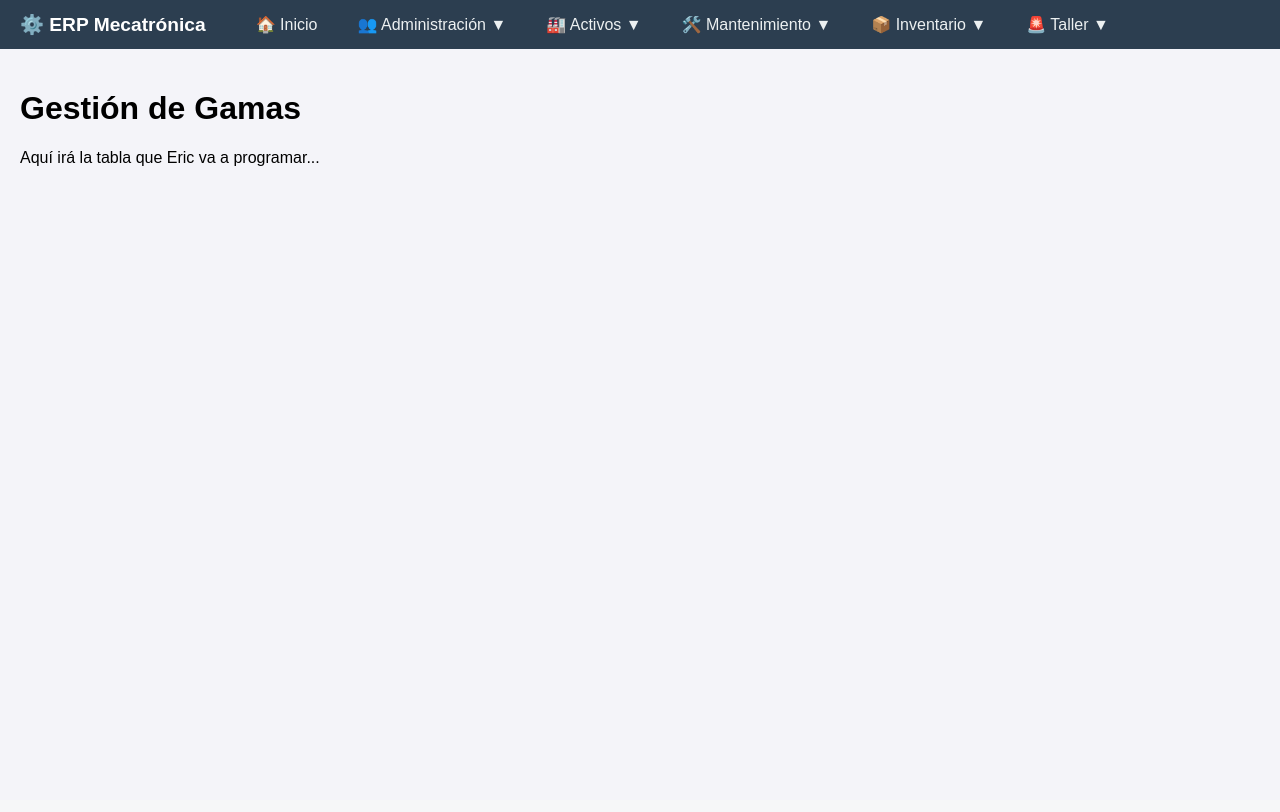
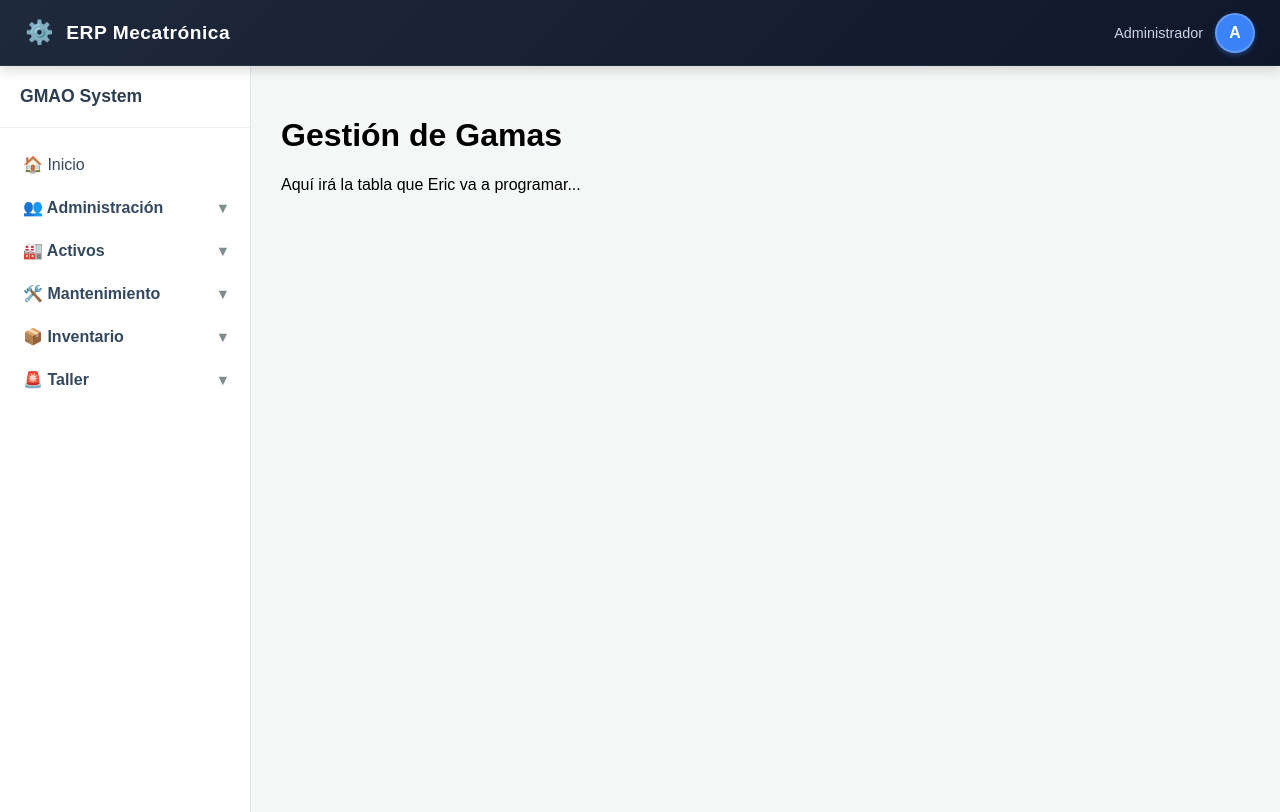
Before and after one commit to vicenteespadas3/Proyecto-Lenguaje-de-Marcas-Grupo-B, a PHP site: page /HTML/plantilla_base.html in a window 1280 px wide. Before the commit the page ends 166 px from the top, so only its background shows below. Run offline with PHP 8.4, Linux system fonts and the light colour scheme.

Commit message:
feat: implement core application layout, navigation menu, and initial pages for machinery, suppliers, and file management

```diff
--- a/CSS/estilos.css
+++ b/CSS/estilos.css
@@ -9,17 +9,49 @@ body {
 
 /* --- ESTILOS DEL MENÚ PRINCIPAL --- */
 .menu-principal {
-    background-color: #2c3e50;
+    background: linear-gradient(135deg, #1e293b, #0f172a);
     display: flex;
     align-items: center;
-    padding: 0 20px;
+    padding: 0 25px;
+    height: 65px;
+    box-shadow: 0 4px 12px rgba(0,0,0,0.15);
+    border-bottom: 1px solid rgba(255,255,255,0.05);
+    position: relative;
+    z-index: 1000;
 }
 
 .menu-principal .logo {
     color: white;
+    font-weight: 800;
+    font-size: 1.2em;
+    letter-spacing: 0.5px;
+    display: flex;
+    align-items: center;
+    gap: 12px;
+}
+
+.menu-principal .user-profile {
+    display: flex;
+    align-items: center;
+    gap: 12px;
+    color: #cbd5e1;
+    font-size: 0.9em;
+    font-weight: 500;
+}
+
+.menu-principal .avatar {
+    width: 36px;
+    height: 36px;
+    border-radius: 50%;
+    background-color: #3b82f6;
+    color: white;
+    display: flex;
+    align-items: center;
+    justify-content: center;
     font-weight: bold;
-    font-size: 1.2em;
-    margin-right: 30px;
+    font-size: 1.1em;
+    box-shadow: 0 2px 5px rgba(59, 130, 246, 0.4);
+    border: 2px solid rgba(255, 255, 255, 0.2);
 }
 
 .menu-principal ul {
@@ -135,3 +167,211 @@ body {
 .btn-entrar:hover {
     background-color: #2980b9;
 }
+
+/* --- ESTILOS DE LA APLICACIÓN (PANELES, SIDEBAR, TABLAS) --- */
+.app-body {
+    display: flex;
+    min-height: calc(100vh - 54px);
+}
+
+.sidebar {
+    width: 250px;
+    background-color: #ffffff;
+    border-right: 1px solid #e0e6ed;
+    display: flex;
+    flex-direction: column;
+    box-shadow: 2px 0 5px rgba(0,0,0,0.02);
+}
+
+.sidebar-header {
+    padding: 20px;
+    font-weight: bold;
+    font-size: 1.1em;
+    color: #2c3e50;
+    border-bottom: 1px solid #ecf0f1;
+}
+
+.sidebar-nav {
+    display: flex;
+    flex-direction: column;
+    padding: 15px 0;
+    overflow-y: auto; /* Para pantallas pequeñas */
+}
+
+.sidebar-category {
+    display: flex;
+    align-items: center;
+    border-left: 3px solid transparent;
+}
+
+
+
+.category-link {
+    flex: 1;
+    text-decoration: none;
+    color: #34495e;
+    font-weight: bold;
+    padding: 12px 20px;
+}
+
+.category-link:hover {
+    color: #3498db;
+}
+
+.category-toggle {
+    background: none;
+    border: none;
+    cursor: pointer;
+    padding: 12px 20px;
+    color: #7f8c8d;
+    font-size: 0.9em;
+    transition: color 0.3s;
+}
+
+.category-toggle:hover {
+    color: #3498db;
+}
+
+.sidebar-submenu {
+    display: none; /* Oculto inicialmente, se muestra con app.js */
+    flex-direction: column;
+    background-color: #fcfcfc;
+    border-left: 3px solid #e0e6ed;
+    margin-left: 17px;
+}
+
+.sidebar-submenu .nav-link {
+    padding: 10px 20px 10px 15px; /* Más padding para identificar que es sub-elemento */
+    font-size: 0.95em;
+    color: #7f8c8d;
+    border-left: none !important;
+}
+
+.sidebar-submenu .nav-link:hover {
+    color: #3498db;
+    background-color: #f0f4f8;
+}
+
+.sidebar-nav .nav-link {
+    padding: 12px 20px;
+    text-decoration: none;
+    color: #34495e;
+    transition: all 0.2s ease;
+    border-left: 3px solid transparent;
+}
+
+.sidebar-nav .nav-link:hover {
+    background-color: #f8f9fa;
+    color: #3498db;
+    border-left: 3px solid #3498db;
+}
+
+.sidebar-nav .nav-link.active {
+    background-color: #ecf0f1;
+    color: #2980b9;
+    border-left: 3px solid #2980b9;
+    font-weight: bold;
+}
+
+.main-content {
+    flex: 1;
+    padding: 30px;
+    background-color: #f4f7f6;
+}
+
+.header {
+    display: flex;
+    justify-content: space-between;
+    align-items: center;
+    margin-bottom: 30px;
+}
+
+.header-info h1 {
+    margin: 0 0 5px 0;
+    color: #2c3e50;
+    font-size: 1.8em;
+}
+
+.header-info p {
+    margin: 0;
+    color: #7f8c8d;
+}
+
+/* -- Tablas -- */
+.table-container {
+    background: white;
+    border-radius: 8px;
+    box-shadow: 0 2px 10px rgba(0,0,0,0.05);
+    overflow: hidden;
+}
+
+table {
+    width: 100%;
+    border-collapse: collapse;
+}
+
+thead {
+    background-color: #34495e;
+    color: white;
+}
+
+th, td {
+    padding: 15px 20px;
+    text-align: left;
+    border-bottom: 1px solid #ecf0f1;
+}
+
+tbody tr:hover {
+    background-color: #f8f9fa;
+}
+
+.status-badge {
+    padding: 5px 10px;
+    border-radius: 20px;
+    font-size: 0.85em;
+    font-weight: bold;
+}
+
+.status-badge.success {
+    background-color: #d4edda;
+    color: #155724;
+}
+
+.btn {
+    padding: 10px 20px;
+    border: none;
+    border-radius: 5px;
+    cursor: pointer;
+    font-weight: bold;
+    transition: background-color 0.3s, transform 0.1s;
+}
+
+.btn:active {
+    transform: scale(0.98);
+}
+
+.btn-primary {
+    background-color: #3498db;
+    color: white;
+}
+
+.btn-primary:hover {
+    background-color: #2980b9;
+}
+
+.action-buttons {
+    display: flex;
+    gap: 10px;
+}
+
+.btn-icon {
+    background: none;
+    border: none;
+    cursor: pointer;
+    font-size: 1.2em;
+    transition: transform 0.2s;
+}
+
+.btn-icon:hover {
+    transform: scale(1.2);
+}
--- a/HTML/plantilla_base.html
+++ b/HTML/plantilla_base.html
@@ -6,11 +6,12 @@
     <link rel="stylesheet" href="/CSS/estilos.css">
 </head>
 <body>
-
-    <main style="padding: 20px;">
-        <h1>Gestión de Gamas</h1>
-        <p>Aquí irá la tabla que Eric va a programar...</p>
-    </main>
+    <div class="app-body">
+        <main class="main-content">
+            <h1>Gestión de Gamas</h1>
+            <p>Aquí irá la tabla que Eric va a programar...</p>
+        </main>
+    </div>
 
     <script src="/Js/app.js"></script>
     <script>
--- a/Js/app.js
+++ b/Js/app.js
@@ -24,63 +24,104 @@ async function api(metodo, url, cuerpo = null) {
 // js/app.js
 
 function renderMenu() {
-    const menuHTML = `
-        <nav class="menu-principal">
-            <div class="logo">⚙️ ERP Mecatrónica</div>
-            <ul class="nav-links">
-                <li><a href="inicio.html">🏠 Inicio</a></li>
-
-                <li class="dropdown">
-                    <a href="#">👥 Administración ▼</a>
-                    <ul class="submenu">
-                        <li><a href="usuarios.html">Usuarios</a></li>
-                        <li><a href="horarios.html">Horarios de Trabajo</a></li>
-                        <li><a href="definiciones.html">Definiciones (Ajustes)</a></li>
-                    </ul>
-                </li>
-
-                <li class="dropdown">
-                    <a href="#">🏭 Activos ▼</a>
-                    <ul class="submenu">
-                        <li><a href="maquinas.html">Máquinas</a></li>
-                        <li><a href="proveedores.html">Proveedores</a></li>
-                        <li><a href="archivos.html">Archivos Adjuntos</a></li>
-                    </ul>
-                </li>
-
-                <li class="dropdown">
-                    <a href="#">🛠️ Mantenimiento ▼</a>
-                    <ul class="submenu">
-                        <li class="seccion-menu">--- Preventivo---</li>
-                        <li><a href="gamas.html">Gamas de Mantenimiento</a></li>
-                        <li><a href="planes.html">Planes de Mantenimiento</a></li>
-                        <li><a href="tareas_mant.html">Tareas de Mantenimiento</a></li>
-                        <li class="seccion-menu">--- Día a Día---</li>
-                        <li><a href="ordenes.html">Órdenes de Trabajo</a></li>
-                        <li><a href="ejecuciones.html">Ejecuciones</a></li>
-                    </ul>
-                </li>
-
-                <li class="dropdown">
-                    <a href="#">📦 Inventario ▼</a>
-                    <ul class="submenu">
-                        <li><a href="piezas.html">Piezas de Repuesto</a></li>
-                        <li><a href="herramientas.html">Herramientas</a></li>
-                        <li><a href="pedidos.html">Pedidos de Compra</a></li>
-                    </ul>
-                </li>
-
-                <li class="dropdown">
-                    <a href="#">🚨 Taller ▼</a>
-                    <ul class="submenu">
-                        <li><a href="incidencias.html">Incidencias</a></li>
-                        <li><a href="proyectos.html">Proyectos Gantt</a></li>
-                        <li><a href="analisis.html">Análisis de Máquinas</a></li>
-                    </ul>
-                </li>
-            </ul>
+    // Topbar simplificado y embellecido
+    const topbarHTML = `
+        <nav class="menu-principal" style="justify-content: space-between;">
+            <div class="logo">
+                <span style="font-size: 1.2em;">⚙️</span>
+                <span>ERP Mecatrónica</span>
+            </div>
+            <div class="user-profile">
+                <span class="user-name">Administrador</span>
+                <div class="avatar">A</div>
+            </div>
         </nav>
     `;
 
-    document.body.insertAdjacentHTML('afterbegin', menuHTML);
+    // Sidebar dinámico
+    const sidebarHTML = `
+        <aside class="sidebar">
+            <div class="sidebar-header">
+                GMAO System
+            </div>
+            <nav class="sidebar-nav">
+                <a href="inicio.html" class="nav-link">🏠 Inicio</a>
+
+                <div class="sidebar-category">
+                    <a href="administracion.html" class="category-link">👥 Administración</a>
+                    <button class="category-toggle" onclick="toggleSubmenu('sub-admin', this)" title="Desplegar Opciones">▼</button>
+                </div>
+                <div class="sidebar-submenu" id="sub-admin">
+                    <a href="usuarios.html" class="nav-link">Usuarios</a>
+                    <a href="horarios.html" class="nav-link">Horarios de Trabajo</a>
+                    <a href="definiciones.html" class="nav-link">Definiciones (Ajustes)</a>
+                </div>
+
+                <div class="sidebar-category">
+                    <a href="activos.html" class="category-link">🏭 Activos</a>
+                    <button class="category-toggle" onclick="toggleSubmenu('sub-activos', this)" title="Desplegar Opciones">▼</button>
+                </div>
+                <div class="sidebar-submenu" id="sub-activos">
+                    <a href="maquinas.html" class="nav-link">Máquinas</a>
+                    <a href="proveedores.html" class="nav-link">Proveedores</a>
+                    <a href="archivos.html" class="nav-link">Archivos Adjuntos</a>
+                </div>
+
+                <div class="sidebar-category">
+                    <a href="mantenimiento.html" class="category-link">🛠️ Mantenimiento</a>
+                    <button class="category-toggle" onclick="toggleSubmenu('sub-mant', this)" title="Desplegar Opciones">▼</button>
+                </div>
+                <div class="sidebar-submenu" id="sub-mant">
+                    <div class="seccion-menu" style="background:transparent; color:#7f8c8d;">--- Preventivo ---</div>
+                    <a href="gamas.html" class="nav-link">Gamas de Mantenimiento</a>
+                    <a href="planes.html" class="nav-link">Planes de Mantenimiento</a>
+                    <a href="tareas_mant.html" class="nav-link">Tareas de Mantenimiento</a>
+                    <div class="seccion-menu" style="background:transparent; color:#7f8c8d;">--- Día a Día ---</div>
+                    <a href="ordenes.html" class="nav-link">Órdenes de Trabajo</a>
+                    <a href="ejecuciones.html" class="nav-link">Ejecuciones</a>
+                </div>
+
+                <div class="sidebar-category">
+                    <a href="inventario.html" class="category-link">📦 Inventario</a>
+                    <button class="category-toggle" onclick="toggleSubmenu('sub-inv', this)" title="Desplegar Opciones">▼</button>
+                </div>
+                <div class="sidebar-submenu" id="sub-inv">
+                    <a href="piezas.html" class="nav-link">Piezas de Repuesto</a>
+                    <a href="herramientas.html" class="nav-link">Herramientas</a>
+                    <a href="pedidos.html" class="nav-link">Pedidos de Compra</a>
+                </div>
+
+                <div class="sidebar-category">
+                    <a href="taller.html" class="category-link">🚨 Taller</a>
+                    <button class="category-toggle" onclick="toggleSubmenu('sub-taller', this)" title="Desplegar Opciones">▼</button>
+                </div>
+                <div class="sidebar-submenu" id="sub-taller">
+                    <a href="incidencias.html" class="nav-link">Incidencias</a>
+                    <a href="proyectos.html" class="nav-link">Proyectos Gantt</a>
+                    <a href="analisis.html" class="nav-link">Análisis de Máquinas</a>
+                </div>
+            </nav>
+        </aside>
+    `;
+
+    // Inyectar el topbar al principio del body
+    document.body.insertAdjacentHTML('afterbegin', topbarHTML);
+
+    // Inyectar el sidebar al principio del contenedor app-body (si existe)
+    const appBody = document.querySelector('.app-body');
+    if (appBody) {
+        appBody.insertAdjacentHTML('afterbegin', sidebarHTML);
+    }
 }
+
+// Función para abrir/cerrar submenús (acordeón)
+function toggleSubmenu(id, btnElement) {
+    const submenu = document.getElementById(id);
+    if (submenu.style.display === 'flex') {
+        submenu.style.display = 'none';
+        btnElement.textContent = '▼';
+    } else {
+        submenu.style.display = 'flex';
+        btnElement.textContent = '▲';
+    }
+}
```
Also changed, not shown: HTML/archivos.html (added, +48 -0 lines), HTML/maquinas.html (added, +65 -0 lines), HTML/proveedores.html (added, +48 -0 lines).
